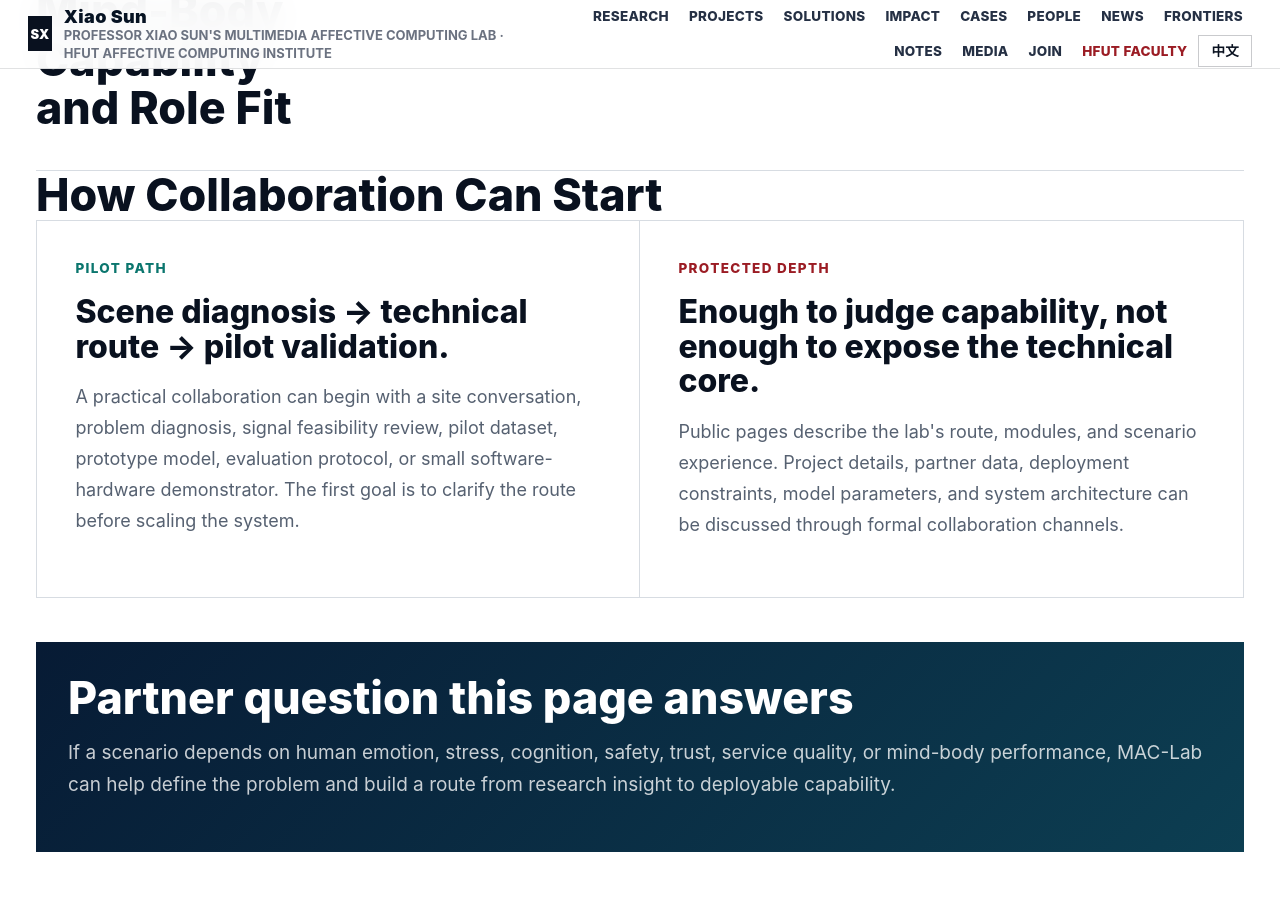
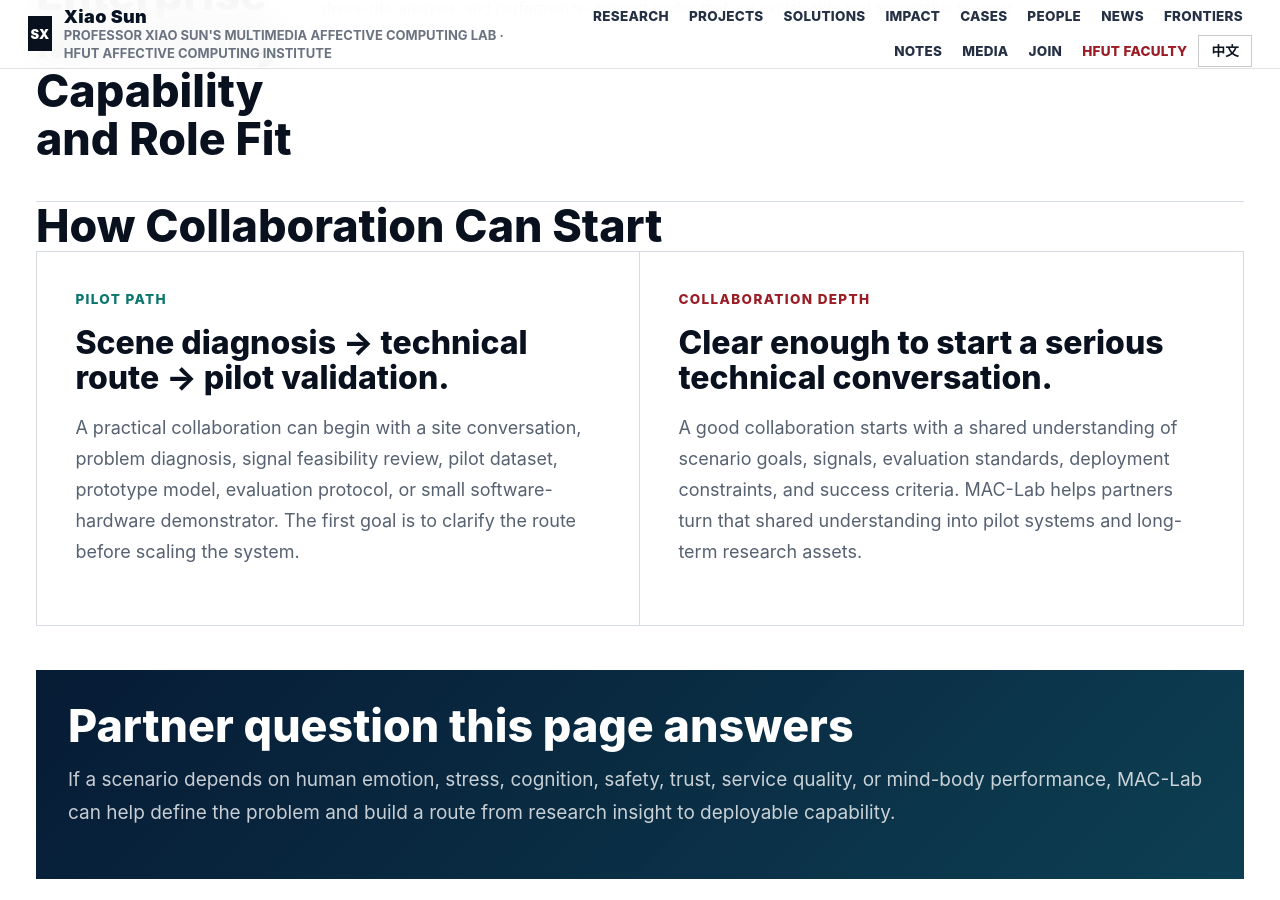
Before and after one commit to sxhfut/sxhfut.github.io, a Jekyll site: the page built from _pages/solutions/index.md, in a window 1280 px wide and 900 px high, scrolled down 3416 px. Built offline with Jekyll 4.4.1, drawn with Linux system fonts in a browser that asks for light colours; some of the changed text lies outside the part shown.

Commit message:
Refine public capability copy

```diff
--- a/_pages/solutions/index.md
+++ b/_pages/solutions/index.md
@@ -19,7 +19,7 @@
 <div class="research-lead">
   <h2><span class="lang-en">When emotion and human factors become the core of a scenario, a generic model is not enough.</span><span class="lang-zh">当情感与人因成为场景核心，通用模型就不够了。</span></h2>
   <p><span class="lang-en">Many partners begin with a seemingly simple need: recognize emotion, measure stress, detect fatigue, assess mental state, or improve human performance. In practice, these needs usually require a complete route: define the scene, select reliable signals, design assessment logic, model mind-body state, decide what support is appropriate, and deploy the system in a way that people can trust.</span><span class="lang-zh">很多合作方最初提出的需求看起来很简单：识别情绪、测量压力、检测疲劳、评估心理状态，或者提升身心效能。但真正做起来，往往需要一整条路线：定义场景、选择可靠信号、设计评价逻辑、建模身心状态、判断适合的支持方式，并把系统部署到用户能够信任的环境中。</span></p>
-  <p><span class="lang-en">MAC-Lab is built for this middle ground. The lab can provide algorithm modules, methods, platforms, and pilot validation, while keeping sensitive partner scenarios and internal technical details protected.</span><span class="lang-zh">MAC-Lab 的优势就在这段中间地带。实验室可以提供算法模块、方法体系、平台方案和试点验证，同时对合作方场景和内部技术细节保持必要保护。</span></p>
+  <p><span class="lang-en">MAC-Lab is built for this middle ground. The lab can provide algorithm modules, methods, platforms, and pilot validation, while helping partners move from a scattered requirement to a responsible, testable, and deployable solution route.</span><span class="lang-zh">MAC-Lab 的优势就在这段中间地带。实验室可以提供算法模块、方法体系、平台方案和试点验证，帮助合作方把分散需求整理成负责、可测试、可部署的解决方案路线。</span></p>
 </div>
 
 <h2><span class="lang-en">Core Solution Layers</span><span class="lang-zh">核心能力层</span></h2>
@@ -85,9 +85,9 @@
     <p><span class="lang-en">A practical collaboration can begin with a site conversation, problem diagnosis, signal feasibility review, pilot dataset, prototype model, evaluation protocol, or small software-hardware demonstrator. The first goal is to clarify the route before scaling the system.</span><span class="lang-zh">务实合作可以从现场沟通、问题诊断、信号可行性评估、试点数据、原型模型、评测流程或小型软硬件演示系统开始。第一目标是先把路线弄清楚，再考虑规模化。</span></p>
   </article>
   <article class="framework-card">
-    <span class="framework-kicker">Protected Depth</span>
-    <h2><span class="lang-en">Enough to judge capability, not enough to expose the technical core.</span><span class="lang-zh">让人看懂能力，但不暴露技术底牌。</span></h2>
-    <p><span class="lang-en">Public pages describe the lab's route, modules, and scenario experience. Project details, partner data, deployment constraints, model parameters, and system architecture can be discussed through formal collaboration channels.</span><span class="lang-zh">公开页面展示实验室路线、模块和场景经验；项目细节、合作方数据、部署约束、模型参数和系统架构则通过正式合作渠道沟通。</span></p>
+    <span class="framework-kicker">Collaboration Depth</span>
+    <h2><span class="lang-en">Clear enough to start a serious technical conversation.</span><span class="lang-zh">让合作方能开始严肃的技术对话。</span></h2>
+    <p><span class="lang-en">A good collaboration starts with a shared understanding of scenario goals, signals, evaluation standards, deployment constraints, and success criteria. MAC-Lab helps partners turn that shared understanding into pilot systems and long-term research assets.</span><span class="lang-zh">好的合作从共同理解场景目标、信号条件、评价标准、部署约束和成功标准开始。MAC-Lab 帮助合作方把这种共同理解转化为试点系统和长期研究资产。</span></p>
   </article>
 </div>
 
```
Also changed, not shown: _pages/cases/index.md (+8 -8 lines), _pages/manage/index.md (+3 -3 lines), _pages/projects/index.md (+1 -1 lines).
